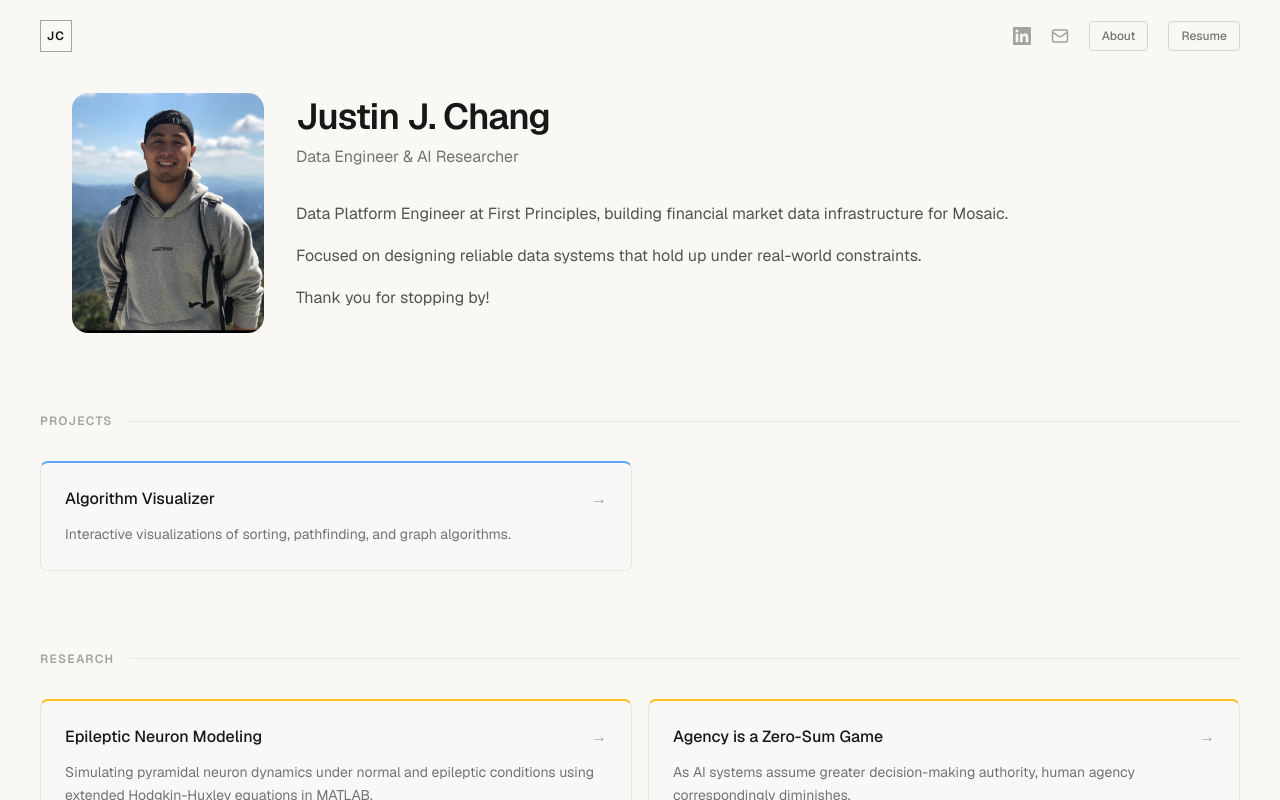
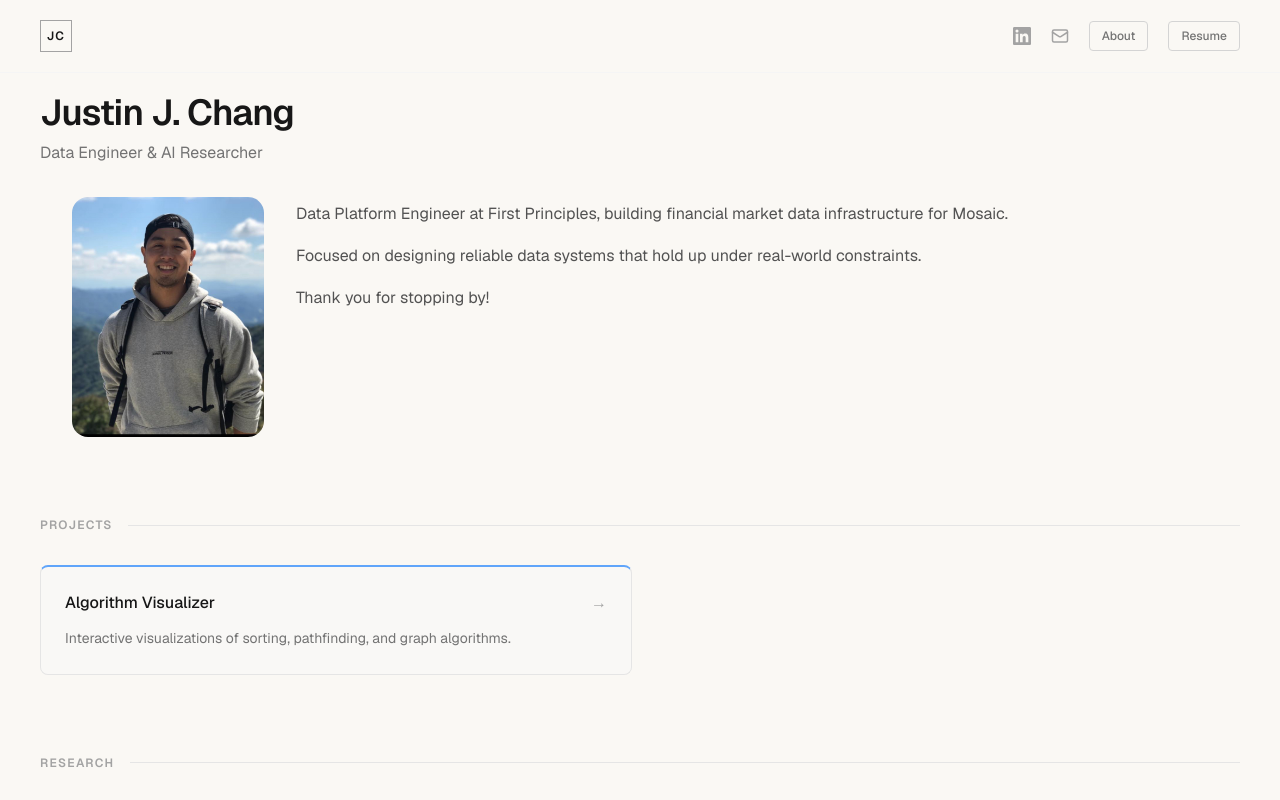
Before and after one commit to JSC201/portfolio, a Next.js app: page / in a window 1280 px wide. Shown: the top 800 px of the page. Built offline with nearby package versions, Linux system fonts and the light colour scheme.

Commit message:
reformat photo and hero

```diff
--- a/app/page.tsx
+++ b/app/page.tsx
@@ -10,16 +10,16 @@ export default function Home() {
     <div className="space-y-20">
 
       {/* Hero */}
-      <section className="flex items-start gap-8 ml-8">
-        <img
-          src="/Hiking.jpg"
-          alt="Justin Chang"
-          className="shrink-0 w-48 h-60 object-cover rounded-2xl [object-position:center_35%]"
-        />
-        <div className="pt-1">
-          <h1 className="text-4xl font-semibold tracking-tight mb-2">Justin J. Chang</h1>
-          <p className="text-neutral-500 mb-8">Data Engineer &amp; AI Researcher</p>
-          <div className="text-neutral-600 leading-relaxed space-y-4">
+      <section>
+        <h1 className="text-4xl font-semibold tracking-tight mb-2">Justin J. Chang</h1>
+        <p className="text-neutral-500 mb-8">Data Engineer &amp; AI Researcher</p>
+        <div className="flex items-start gap-8 ml-8">
+          <img
+            src="/Hiking.jpg"
+            alt="Justin Chang"
+            className="shrink-0 w-48 h-60 object-cover rounded-2xl [object-position:center_35%]"
+          />
+          <div className="text-neutral-600 leading-relaxed space-y-4 pt-1">
             <p>
               Data Platform Engineer at First Principles, building financial market
               data infrastructure for Mosaic.
```
